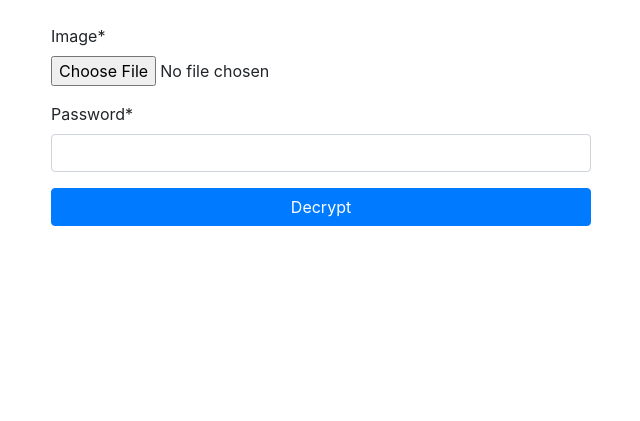
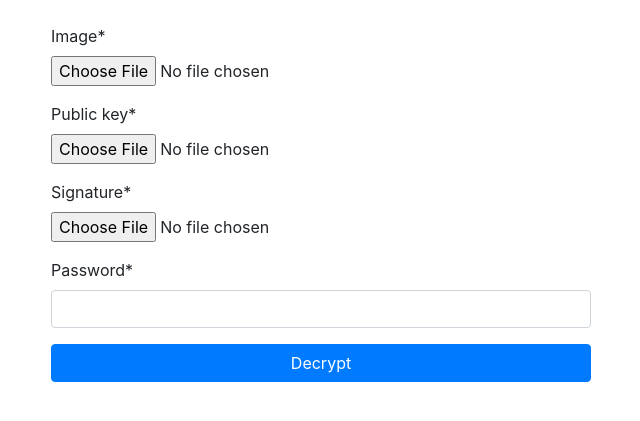
Before and after one commit to imsafe/imsafe, a Django app: page /decrypt/ in a window 1280 px wide. Shown: the part 40-461 px from the top of the page, without its empty margins (319-959 px from the left). Run offline with Django 3.2, Linux system fonts and the light colour scheme; some libraries are stand-ins or nearby versions.

Commit message:
signature field added to form

```diff
--- a/senior_project/senior_web/encrypt_img_slice.py
+++ b/senior_project/senior_web/encrypt_img_slice.py
@@ -73,9 +73,9 @@ def encrypt(password, img_name):
     cv2.imwrite(encrypted_image_file_name, encrypted_image)
 
 
-    private_key_file = staticfiles_storage.path('keys/private.pem')
-    public_key_file = staticfiles_storage.path('keys/public.pem')
-    signature_file = staticfiles_storage.path('keys/signature.pem')
+    private_key_file = staticfiles_storage.path('keys/private-'+img_name+'.pem')
+    public_key_file = staticfiles_storage.path('keys/public-'+img_name+'.pem')
+    signature_file = staticfiles_storage.path('keys/signature-'+img_name+'.pem')
 
     Util.generate_keys(private_key_file, public_key_file)
     Util.sign_image(encrypted_image_file_name, private_key_file, signature_file)
--- a/senior_project/senior_web/forms.py
+++ b/senior_project/senior_web/forms.py
@@ -10,6 +10,8 @@ class EncryptForm(forms.Form):
 
 class DecryptForm(forms.Form):
     image = forms.ImageField()
+    public_key = forms.FileField()
+    signature = forms.FileField()
     password = forms.CharField(widget=forms.PasswordInput())
 
 class UserForm(forms.Form):
--- a/senior_project/senior_web/templates/senior_web/decrypt.html
+++ b/senior_project/senior_web/templates/senior_web/decrypt.html
@@ -1,18 +1,30 @@
 {% extends 'senior_web/base.html' %}
 {% load crispy_forms_tags %}
-
+{% load static %}
 {% block body %}
 
 <div class="container">
+
   <div class="row my-4">
     <div class="col-lg-6 mx-auto">
       <form action="{% url 'decrypt' %}" method="POST" enctype="multipart/form-data">
         {% csrf_token %}
-        {{ form|crispy }}
+        {{ context.form|crispy }}
         <button type="submit" class="btn btn-primary w-100">Decrypt</button>
       </form>
     </div>
   </div>
+
+  <div class="row my-4">
+    <div class="col-lg-6 mx-auto">
+      {% if context.img != None %}
+      <img class="w-100" src="{% static 'web/results/decrypted_image.png' %}" alt="">
+      {% endif %}
+
+      {{ context.msg }}
+    </div>
+  </div>
+
 </div>
 
 {% endblock %}
--- a/senior_project/senior_web/views.py
+++ b/senior_project/senior_web/views.py
@@ -19,18 +19,18 @@ def encrypt(request):
         if form.is_valid():
             image = request.FILES['image']
             fs = FileSystemStorage()
-            filename = fs.save(image.name, image)
-            uploaded_file_url = fs.url(filename)
+            image_filename = fs.save(image.name, image)
+            uploaded_file_url = fs.url(image_filename)
 
             password = form.cleaned_data['password']
             repeat_password = form.cleaned_data['repeat_password']
 
             if password == repeat_password:
-                Encryption.encrypt(password, filename)
-                # fotoyu bastir
+                Encryption.encrypt(password, image_filename)
+
                 context = {
                     'form' : EncryptForm(),
-                    'img' : filename
+                    'img' : image_filename
                 }
             else:
                 return HttpResponse('don\'t matched')
@@ -50,16 +50,32 @@ def decrypt(request):
 
         if form.is_valid():
             image = request.FILES['image']
+            public_key = request.FILES['public_key']
+            signature = request.FILES['signature']
+
             fs = FileSystemStorage()
-            filename = fs.save(image.name, image)
-            uploaded_file_url = fs.url(filename)
+            public_key_filename = fs.save(public_key.name, public_key)
+            signature_filename = fs.save(signature.name, signature)
+            image_filename = fs.save(image.name, image)
+            uploaded_file_url = fs.url(image_filename)
 
             password = form.cleaned_data['password']
 
-            Decryption.decrypt(password, filename)
+            result = Decryption.decrypt(password, image_filename, public_key_filename, signature_filename)
 
-            return HttpResponse("decrypted")
+            if result:
+                context = {
+                    'form' : DecryptForm(),
+                    'img' : image_filename,
+                }
+            else:
+                context = {
+                    'form' : DecryptForm(),
+                    'msg' : 'The signature is not valid!'
+                }
     else:
-        form = DecryptForm()
+        context = {
+                'form' : DecryptForm(),
+            }
 
-    return render(request, 'senior_web/decrypt.html', {'form': form})
+    return render(request, 'senior_web/decrypt.html', {'context': context})
```
Also changed, not shown: senior_project/senior_web/decrypt_img_slice.py (+4 -3 lines).
